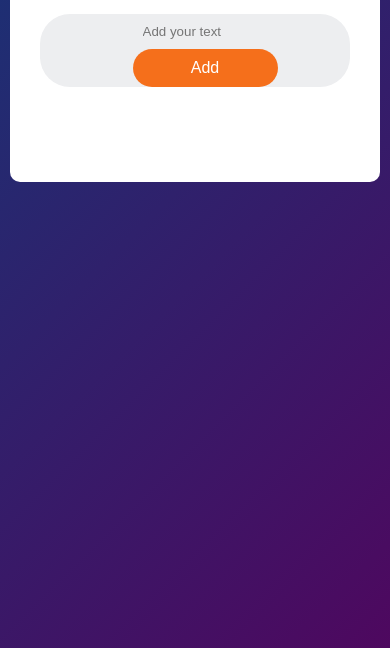
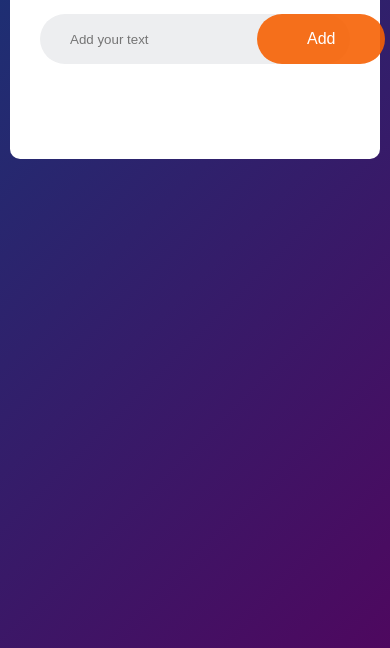
Before and after one commit to th124/To-do-list, a plain HTML site: page index.html in a window 390 px wide. Shown: the part 196-844 px from the top of the page. Drawn offline with Linux system fonts and the light colour scheme.

Commit message:
Update style.css

```diff
--- a/style.css
+++ b/style.css
@@ -113,28 +113,3 @@ ul li span:hover
     background-color: #ff091dd9;
     color: #fff;
 }
-
-/* this is responsive code */
-@media (min-width: 768px) {
-    body {
-      font-size: 18px;
-    }
-  }
-@media (min-width: 992px) {
-    body {
-      font-size: 20px;
-    }
-  }
-@media (max-width: 600px) {
-  .row {
-    flex-direction: column;
-  }
-
-  #input-box, button {
-    width: 50%;
-  }
-
-  button {
-    padding: 10px 15px;
-  }
-}
```
